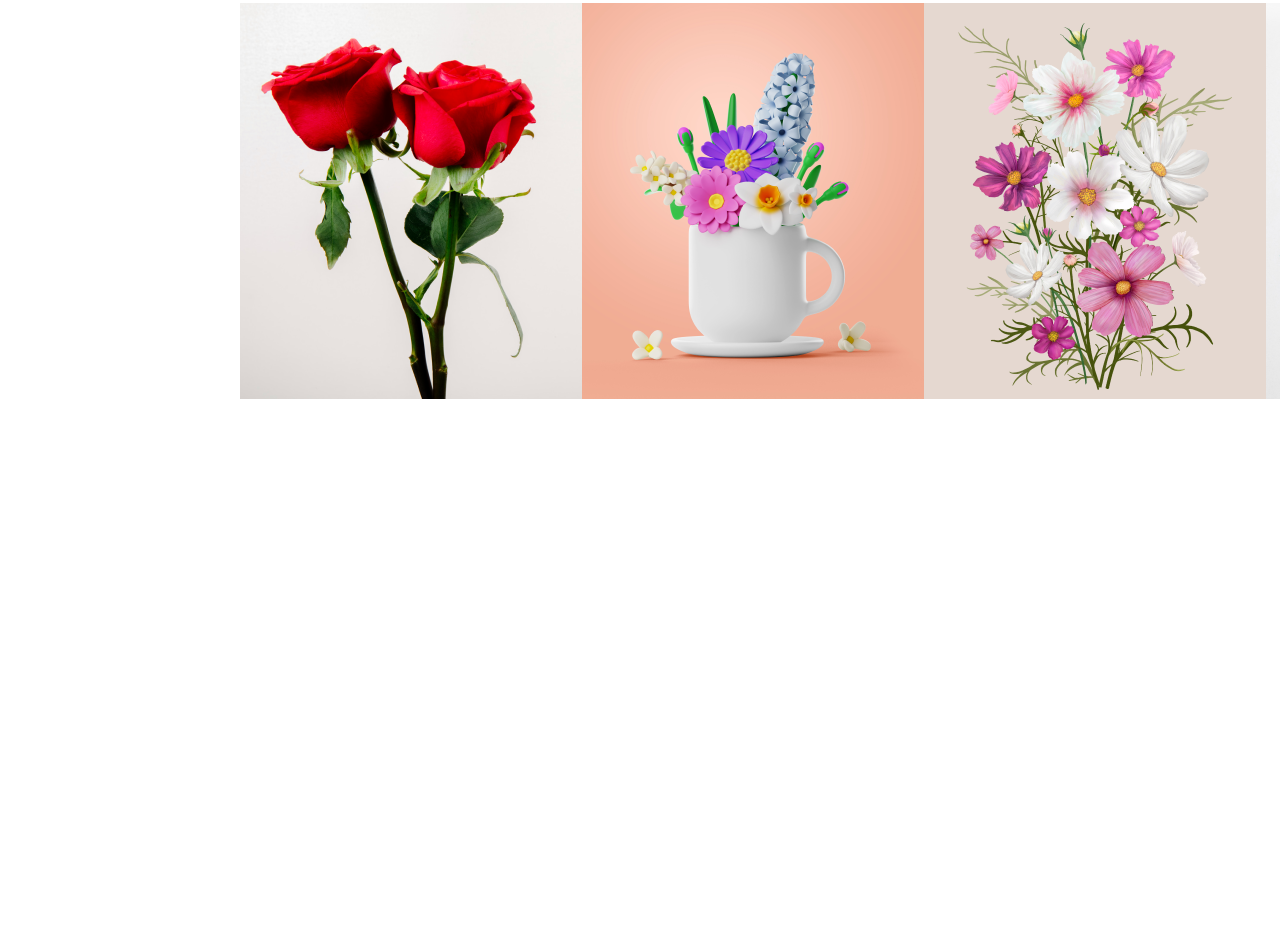
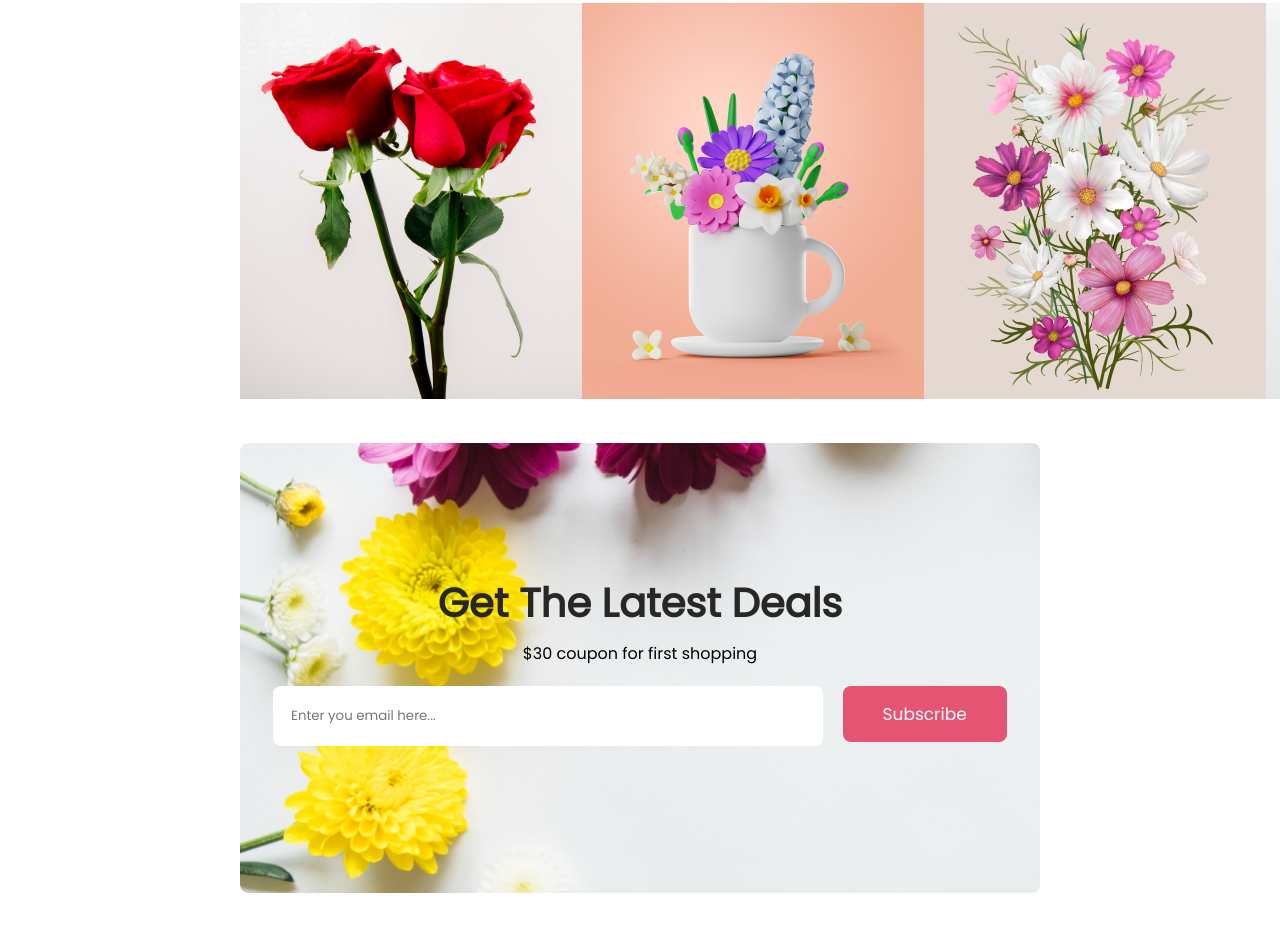
Before and after one commit to rabby159/garden-of-delights, a plain HTML site: page index.html in a window 1280 px wide. Shown: the part 3947-4878 px from the top of the page. Before the commit the page ends 4390 px from the top, so only its background shows below. Drawn offline with Linux system fonts and the light colour scheme.

Commit message:
deals section complete

```diff
--- a/index.html
+++ b/index.html
@@ -140,6 +140,18 @@
                 </div>
             </div>
         </section>
+
+        <!-- /* Deals section start  */ -->
+        <section class="deals-container">
+            <div class="deals-content">
+                <h1 class="deals-title"> Get The Latest Deals </h1>
+                <p class="deals-title-describe">$30 coupon for first shopping</p>
+            </div>
+            <div class="deals-inputfield">
+                <input  type="email" placeholder="     Enter you email here..." name="" id="input-style">
+                <button class="btn btn-offer">Subscribe</button>
+            </div>
+        </section>
     </main>
     <footer>
 
--- a/style.css
+++ b/style.css
@@ -213,3 +213,35 @@ h2 > span{
 .insta-title-describe{
     margin-top: 10px;
 }
+
+/* deals section style  */
+.deals-container{
+    height: 450px;
+    border-radius: 8px;
+    background-image: url("./Flower Asset/Rectangle\ 9.png");
+    background-repeat: no-repeat;
+    background-size: cover;
+    margin: 130px 240px;
+    text-align: center;
+
+}
+.deals-content{
+    padding-top: 130px;
+}
+.deals-title{
+    color: #272727;
+    font-size: 40px;
+    font-weight: 800;
+}
+.deals-title-describe{
+    margin-top: 8px;
+    margin-bottom: 20px;
+}
+#input-style{
+    width: 550px;
+    height: 60px;
+    border-radius: 8px;
+    background: #FFF;
+    border: none;
+    margin-right: 15px;
+}
```
